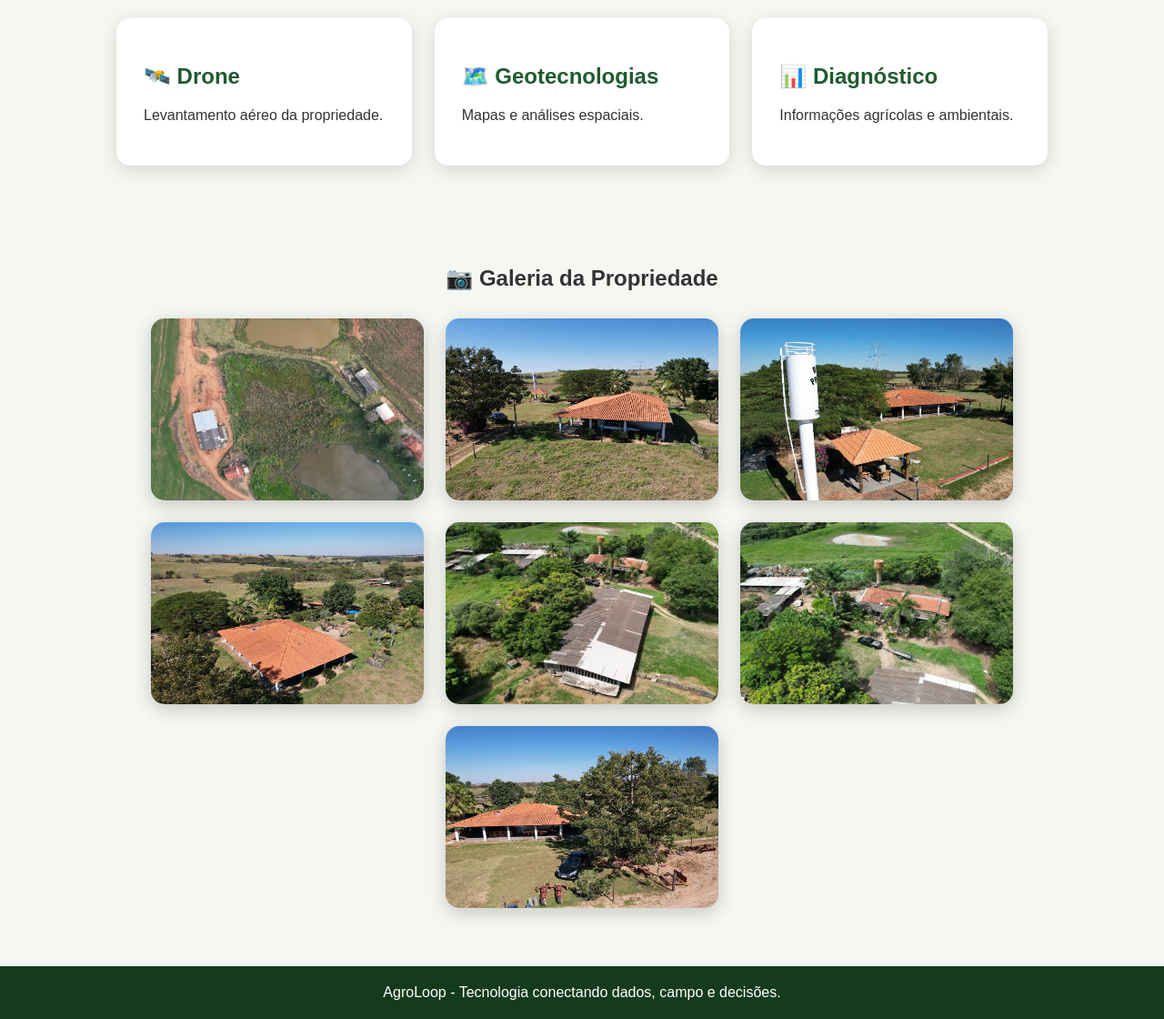
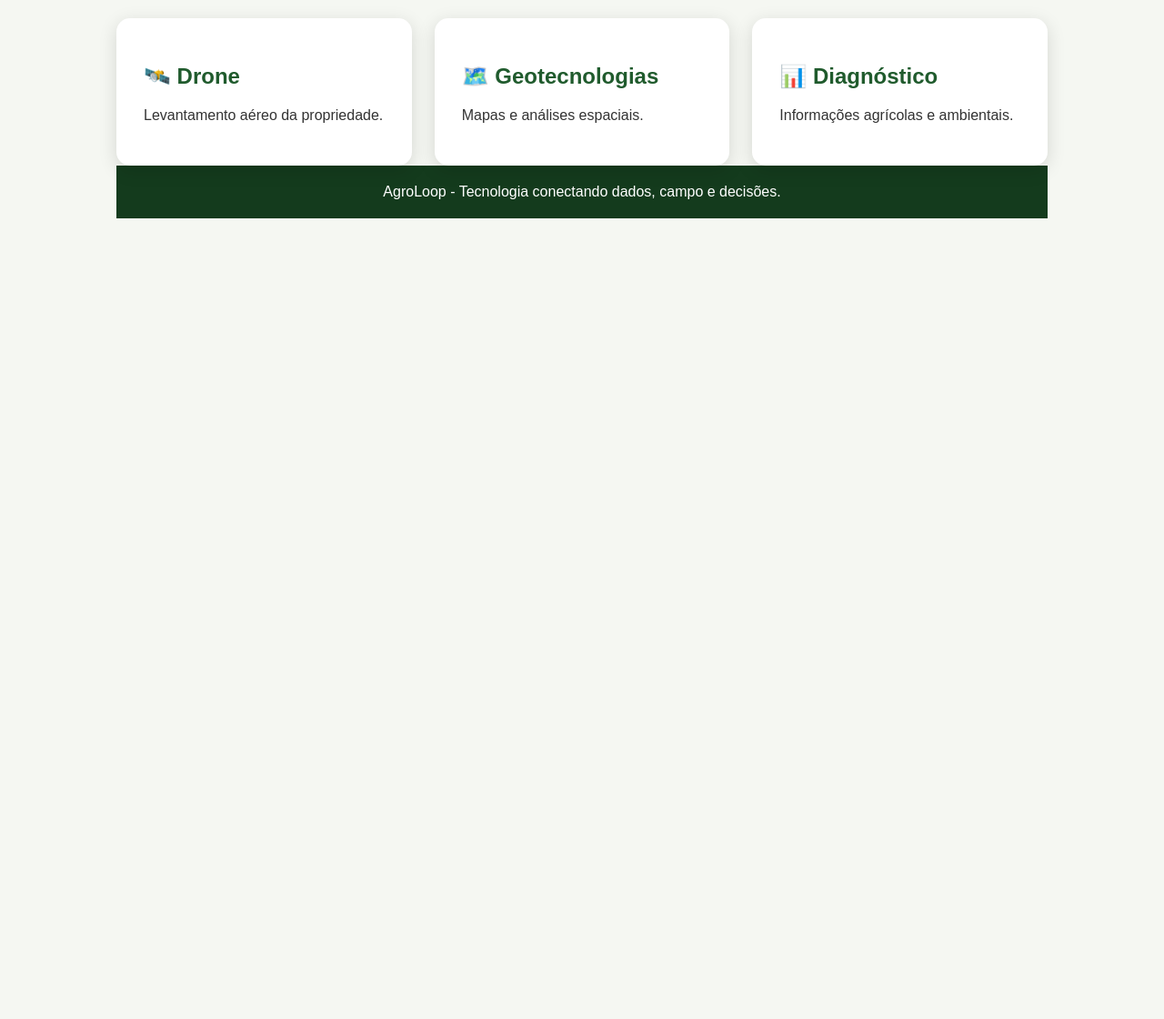
Before and after one commit to 120823/agroloop-digital, a plain HTML site: page propriedades/fazenda-sao-benedito.html in a window 1280 px wide. Shown: the part 1920-3040 px from the top of the page at 91% size. After the commit the page ends 2220 px from the top, so only its background shows below. Drawn offline with Linux system fonts and the light colour scheme.

Commit message:
Remover galeria da página principal

```diff
--- a/propriedades/fazenda-sao-benedito.html
+++ b/propriedades/fazenda-sao-benedito.html
@@ -373,21 +373,6 @@ Informações agrícolas e ambientais.
 </div>
 
 
-</div>
-
-<div id="galeria" class="galeria">
-
-<h2>📷 Galeria da Propriedade</h2>
-
-<img src="../galeria/imagem1.jpg">
-<img src="../galeria/imagem2.jpg">
-<img src="../galeria/imagem3.jpg">
-<img src="../galeria/imagem4.jpg">
-<img src="../galeria/imagem5.jpg">
-<img src="../galeria/imagem6.jpg">
-<img src="../galeria/imagem7.jpg">
-
-</div>
 
 
 <footer>
```
